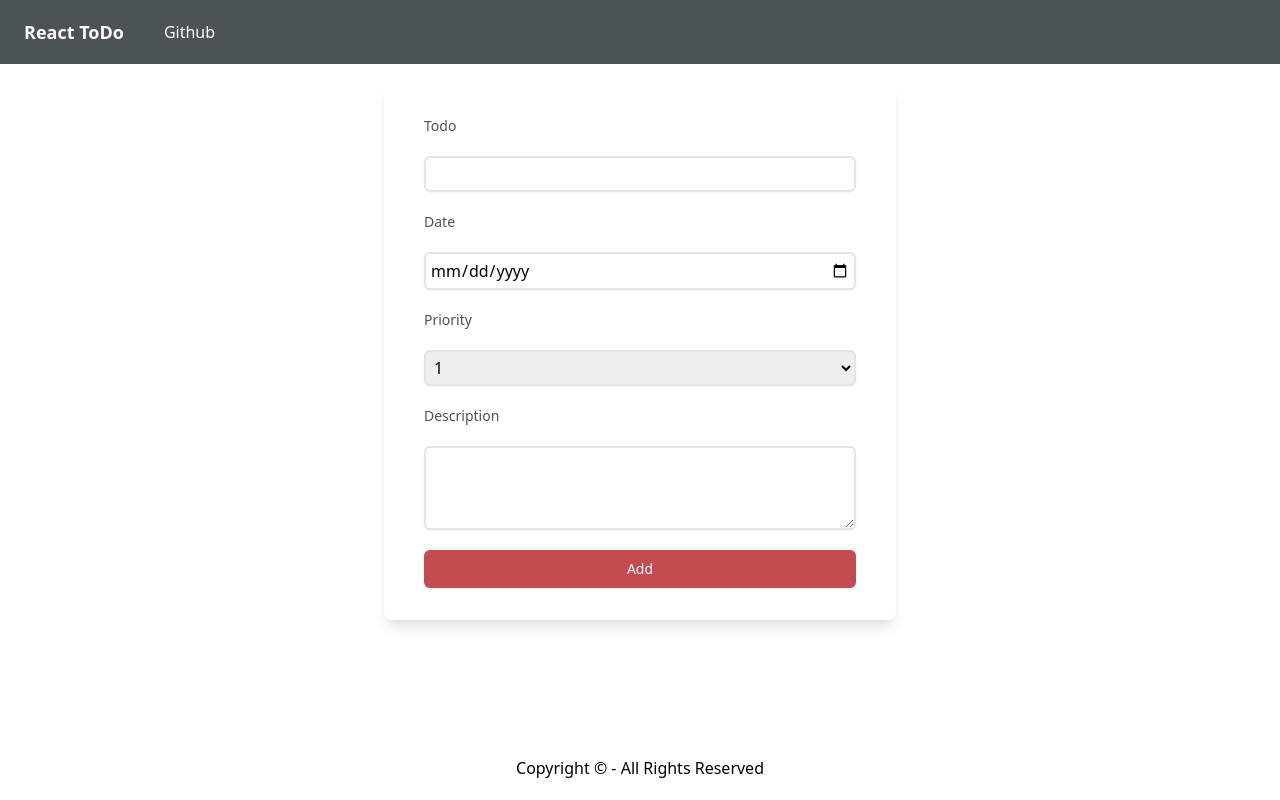
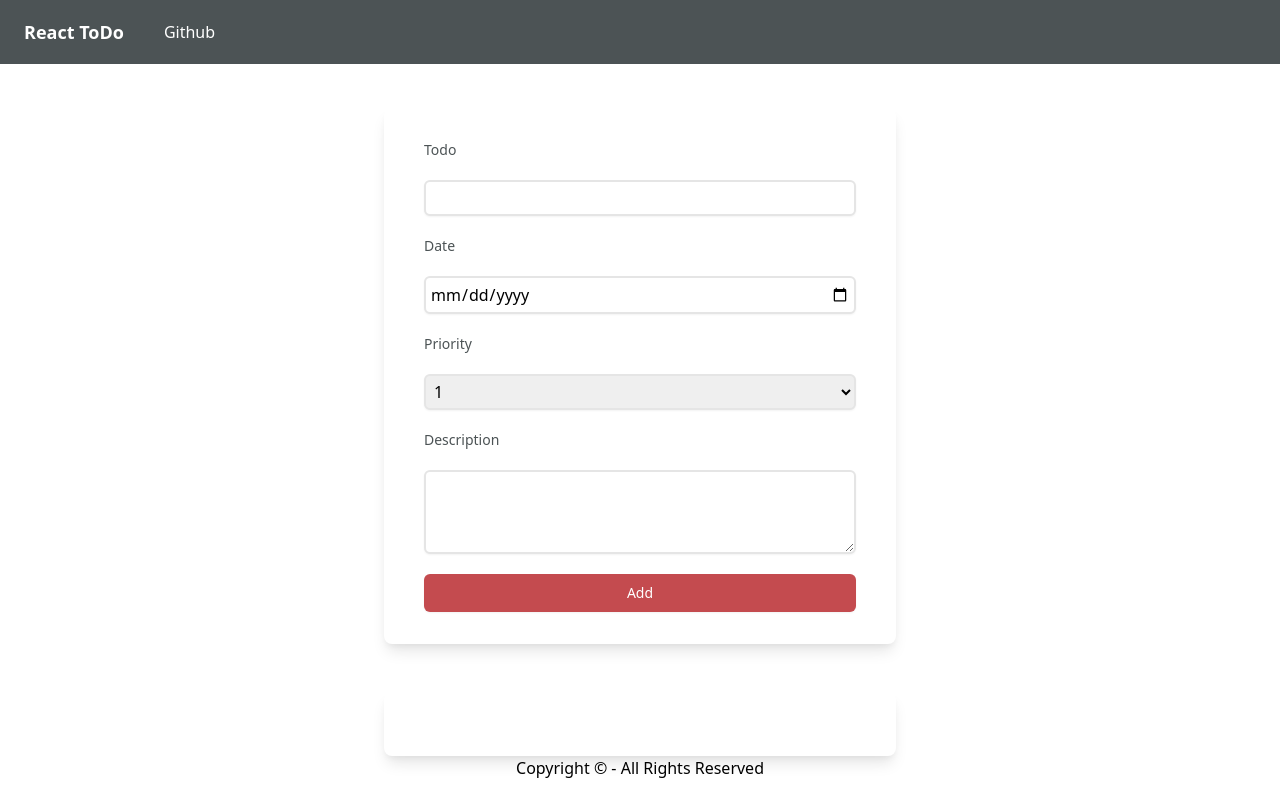
Before and after one commit to pooyadhgh/react-ts-todo, a React (Create React App) app: page / in a window 1280 px wide. Built offline with nearby package versions, Linux system fonts and the light colour scheme.

Commit message:
Add overal state to app component and fix layout issues

```diff
--- a/src/App.tsx
+++ b/src/App.tsx
@@ -1,10 +1,16 @@
+import { useState } from 'react';
 import Input from './components/Input';
 import Layout from './components/Layout';
+import Todolist from './components/TodoList';
+import Todo from './types/Todo';
 
 const App: React.FC = () => {
+  const [todos, setTodos] = useState<Todo[]>([]);
+
   return (
     <Layout>
-      <Input onSubmit={data => console.log(data)} />
+      <Input onSubmit={todo => setTodos(todos => [...todos, todo])} />
+      <Todolist todos={todos} />
     </Layout>
   );
 };
--- a/src/components/Card.tsx
+++ b/src/components/Card.tsx
@@ -1,6 +1,6 @@
 const Card: React.FC = ({ children }) => {
   return (
-    <section className="bg-white py-8 px-6 rounded-lg sm:px-10 max-w-lg w-full shadow-lg ">
+    <section className="bg-white py-8 px-6 rounded-lg sm:px-10 max-w-lg w-full shadow-lg my-6">
       {children}
     </section>
   );
--- a/src/components/Layout.tsx
+++ b/src/components/Layout.tsx
@@ -5,7 +5,7 @@ const Layout: React.FC = ({ children }) => {
   return (
     <>
       <Header />
-      <main className="flex flex-col items-center my-5">{children}</main>
+      <main className="flex flex-col items-center my-5 h-full">{children}</main>
       <Footer />
     </>
   );
--- a/src/components/TodoList.tsx
+++ b/src/components/TodoList.tsx
@@ -6,8 +6,8 @@ const Todolist: React.FC<{ todos: Todo[] }> = ({ todos }) => {
   return (
     <Card>
       <ul>
-        {todos.map(item => (
-          <TodoItem item={item} />
+        {todos.map((item, index) => (
+          <TodoItem key={index} item={item} />
         ))}
       </ul>
     </Card>
```
